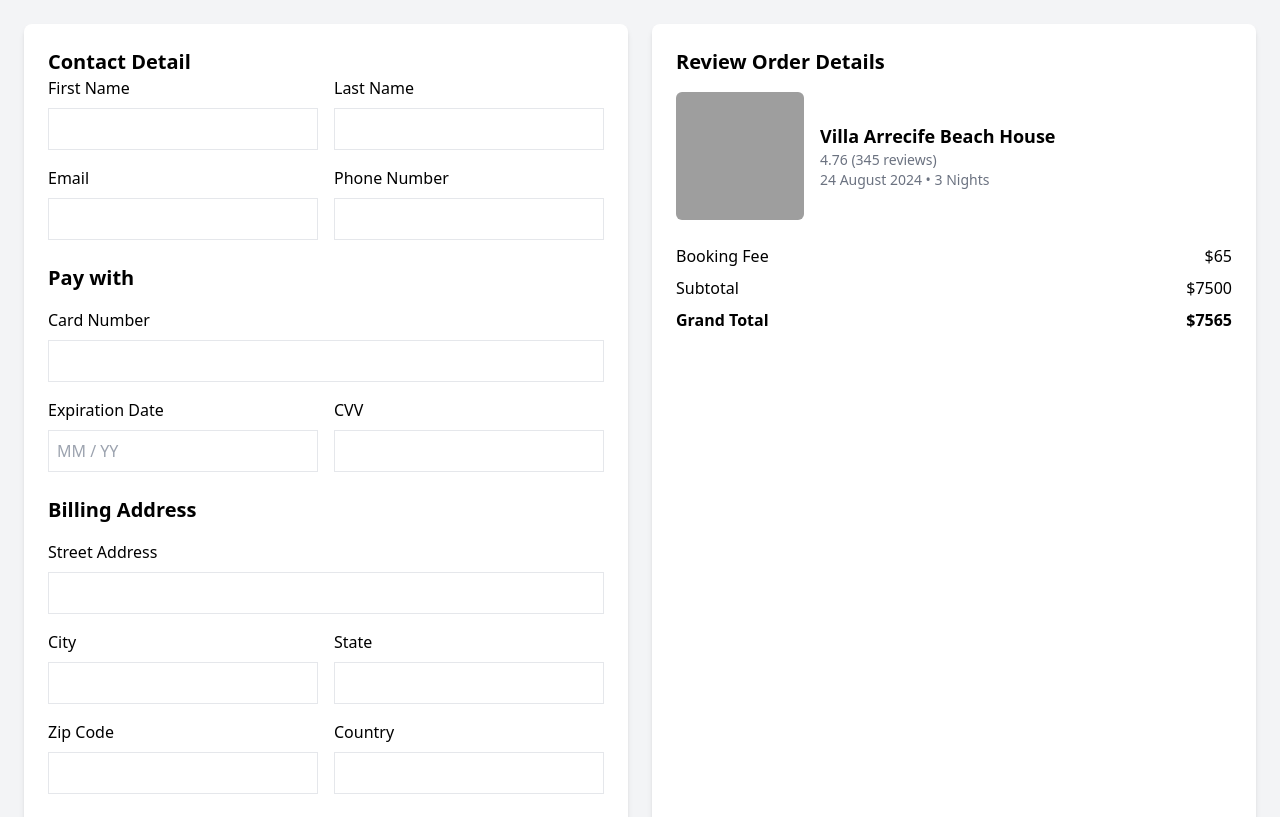
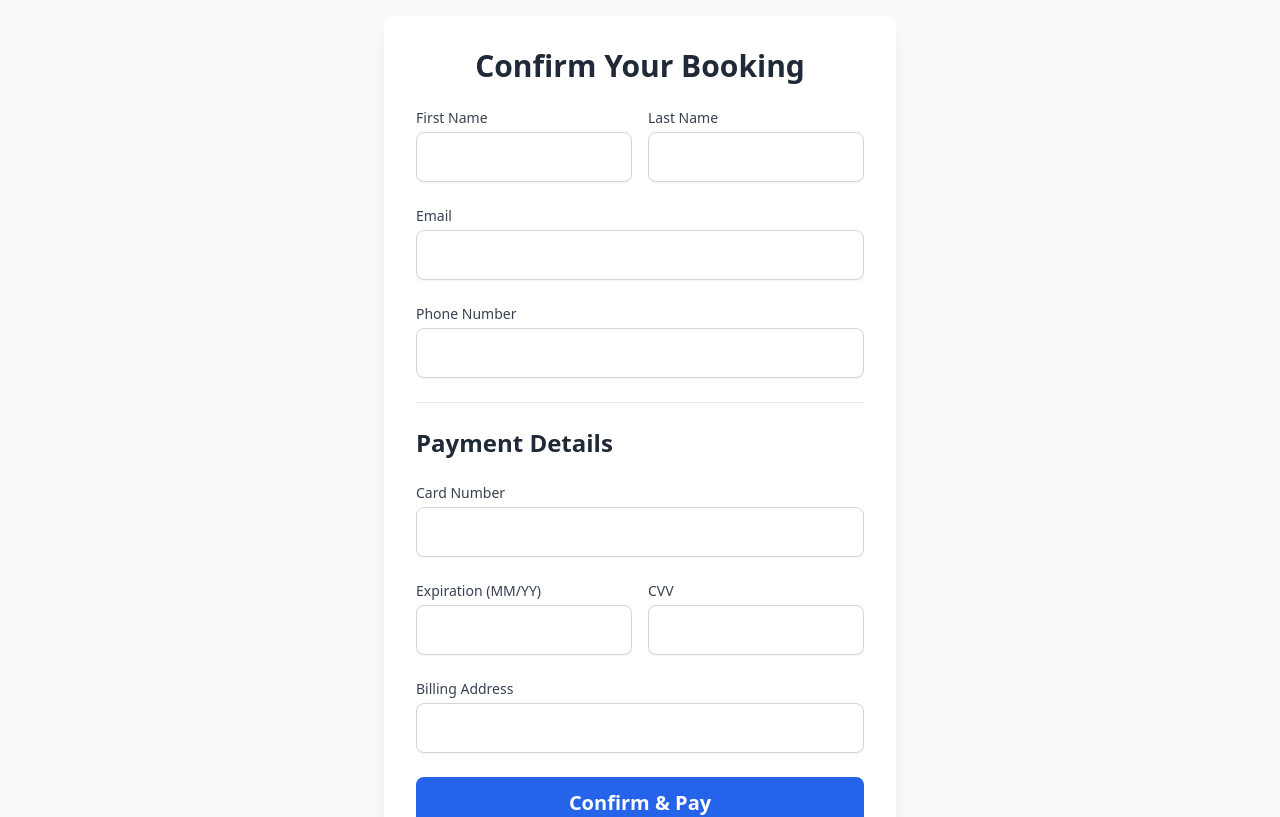
Before and after one commit to gemgeek/alx-listing-app-04, a Next.js app: page /booking in a window 1280 px wide. Shown: the top 817 px of the page. Built offline with nearby package versions, Linux system fonts and the light colour scheme; grey boxes are pictures that could not be loaded.

Commit message:
Task 3: Integrate API for booking form submission

```diff
--- /dev/null
+++ b/pages/api/bookings.ts
@@ -0,0 +1,49 @@
+import type { NextApiRequest, NextApiResponse } from 'next';
+
+interface BookingData {
+  firstName: string;
+  lastName: string;
+  email: string;
+  [key: string]: any;
+}
+
+interface SuccessResponse {
+  message: string;
+  bookingId: string;
+}
+
+interface ErrorResponse {
+  message: string;
+}
+
+export default function handler(
+  req: NextApiRequest,
+  res: NextApiResponse<SuccessResponse | ErrorResponse>
+) {
+  if (req.method !== 'POST') {
+    res.setHeader('Allow', ['POST']);
+    return res.status(405).json({ message: `Method ${req.method} Not Allowed` });
+  }
+
+  try {
+    const data: BookingData = req.body;
+
+    if (!data.firstName || !data.lastName || !data.email) {
+      return res.status(400).json({ message: 'Missing required fields: firstName, lastName, and email are required.' });
+    }
+
+    setTimeout(() => {
+      const newBookingId = `bk_${Date.now()}`;
+
+      console.log('Booking successful:', data);
+
+      return res.status(200).json({
+        message: 'Booking confirmed!',
+        bookingId: newBookingId
+      });
+    }, 1500);
+
+  } catch (error) {
+    return res.status(500).json({ message: 'Internal Server Error' });
+  }
+}
--- a/pages/booking/index.tsx
+++ b/pages/booking/index.tsx
@@ -1,23 +1,155 @@
-import BookingForm from "@/components/booking/BookingForm";
-import OrderSummary from "@/components/booking/OrderSummary";
+import axios from 'axios';
+import { useState, ChangeEvent, FormEvent } from 'react';
 
-export default function BookingPage() {
-  const bookingDetails = {
-    propertyName: "Villa Arrecife Beach House",
-    price: 7500,
-    bookingFee: 65,
-    totalNights: 3,
-    startDate: "24 August 2024",
+interface FormData {
+  firstName: string;
+  lastName: string;
+  email: string;
+  phoneNumber: string;
+  cardNumber: string;
+  expirationDate: string;
+  cvv: string;
+  billingAddress: string;
+}
+
+export default function BookingForm() {
+  const [formData, setFormData] = useState<FormData>({
+    firstName: '',
+    lastName: '',
+    email: '',
+    phoneNumber: '',
+    cardNumber: '',
+    expirationDate: '',
+    cvv: '',
+    billingAddress: '',
+  });
+
+  const [loading, setLoading] = useState(false);
+  const [error, setError] = useState<string | null>(null);
+  const [success, setSuccess] = useState<string | null>(null);
+
+  const handleChange = (e: ChangeEvent<HTMLInputElement>) => {
+    const { name, value } = e.target;
+    setFormData((prevData) => ({
+      ...prevData,
+      [name]: value,
+    }));
   };
 
-  return (
-    <div className="bg-gray-100 min-h-screen">
-      <div className="container mx-auto p-6">
-        <div className="grid grid-cols-1 lg:grid-cols-2 gap-6">
-          <BookingForm />
-          <OrderSummary bookingDetails={bookingDetails} />
+  const handleSubmit = async (e: FormEvent<HTMLFormElement>) => {
+    e.preventDefault();
+    setLoading(true);
+    setError(null);
+    setSuccess(null);
+
+    if (!formData.firstName || !formData.lastName || !formData.email) {
+      setError('First Name, Last Name, and Email are required.');
+      setLoading(false);
+      return;
+    }
+
+    try {
+      const response = await axios.post('/api/bookings', formData);
+      setSuccess(`Booking confirmed! Your booking ID is: ${response.data.bookingId}`);
+      setFormData({
+        firstName: '', lastName: '', email: '', phoneNumber: '',
+        cardNumber: '', expirationDate: '', cvv: '', billingAddress: '',
+      });
+    } catch (err: any) {
+      console.error('Booking failed:', err);
+      setError(err.response?.data?.message || 'Failed to submit booking. Please try again.');
+    } finally {
+      setLoading(false);
+    }
+  };
+
+  const inputStyles = "w-full p-3 border border-gray-300 rounded-lg shadow-sm focus:outline-none focus:ring-2 focus:ring-blue-500";
+
+  if (success) {
+    return (
+      <div className="flex justify-center items-center min-h-screen bg-gray-50">
+        <div className="max-w-md w-full text-center bg-white p-8 rounded-lg shadow-xl">
+          <h2 className="text-3xl font-bold text-green-600 mb-4">Thank You!</h2>
+          <p className="text-lg text-gray-700">{success}</p>
+          <button
+            onClick={() => setSuccess(null)}
+            className="mt-6 w-full bg-blue-600 text-white font-bold py-3 px-6 rounded-lg hover:bg-blue-700 transition-colors duration-300"
+          >
+            Make Another Booking
+          </button>
         </div>
       </div>
+    );
+  }
+
+  return (
+    <div className="flex justify-center items-center min-h-screen bg-gray-50 p-4">
+      <form
+        onSubmit={handleSubmit}
+        className="max-w-lg w-full bg-white p-8 rounded-lg shadow-xl space-y-6"
+      >
+        <h1 className="text-3xl font-bold text-center text-gray-800">Confirm Your Booking</h1>
+
+        {/* Personal Information */}
+        <div className="grid grid-cols-1 md:grid-cols-2 gap-4">
+          <div>
+            <label htmlFor="firstName" className="block text-sm font-medium text-gray-700 mb-1">First Name</label>
+            <input type="text" name="firstName" id="firstName" value={formData.firstName} onChange={handleChange} className={inputStyles} required />
+          </div>
+          <div>
+            <label htmlFor="lastName" className="block text-sm font-medium text-gray-700 mb-1">Last Name</label>
+            <input type="text" name="lastName" id="lastName" value={formData.lastName} onChange={handleChange} className={inputStyles} required />
+          </div>
+        </div>
+        <div>
+          <label htmlFor="email" className="block text-sm font-medium text-gray-700 mb-1">Email</label>
+          <input type="email" name="email" id="email" value={formData.email} onChange={handleChange} className={inputStyles} required />
+        </div>
+        <div>
+          <label htmlFor="phoneNumber" className="block text-sm font-medium text-gray-700 mb-1">Phone Number</label>
+          <input type="tel" name="phoneNumber" id="phoneNumber" value={formData.phoneNumber} onChange={handleChange} className={inputStyles} />
+        </div>
+
+        {/* Payment Details */}
+        <hr className="my-4"/>
+        <h2 className="text-2xl font-semibold text-gray-800">Payment Details</h2>
+        <div>
+          <label htmlFor="cardNumber" className="block text-sm font-medium text-gray-700 mb-1">Card Number</label>
+          <input type="text" name="cardNumber" id="cardNumber" value={formData.cardNumber} onChange={handleChange} className={inputStyles} />
+        </div>
+        <div className="grid grid-cols-2 gap-4">
+          <div>
+            <label htmlFor="expirationDate" className="block text-sm font-medium text-gray-700 mb-1">Expiration (MM/YY)</label>
+            <input type="text" name="expirationDate" id="expirationDate" value={formData.expirationDate} onChange={handleChange} className={inputStyles} />
+          </div>
+          <div>
+            <label htmlFor="cvv" className="block text-sm font-medium text-gray-700 mb-1">CVV</label>
+            <input type="text" name="cvv" id="cvv" value={formData.cvv} onChange={handleChange} className={inputStyles} />
+          </div>
+        </div>
+        <div>
+          <label htmlFor="billingAddress" className="block text-sm font-medium text-gray-700 mb-1">Billing Address</label>
+          <input type="text" name="billingAddress" id="billingAddress" value={formData.billingAddress} onChange={handleChange} className={inputStyles} />
+        </div>
+
+        {/* Submit Button & Error Message */}
+        <div>
+          <button
+            type="submit"
+            disabled={loading}
+            className="w-full bg-blue-600 text-white font-bold py-3 px-6 rounded-lg text-xl hover:bg-blue-700 transition-colors duration-300 disabled:bg-gray-400 disabled:cursor-not-allowed"
+          >
+            {loading ? "Processing..." : "Confirm & Pay"}
+          </button>
+        </div>
+
+        {/* Error Message Display */}
+        {error && (
+          <div className="text-red-600 bg-red-100 border border-red-400 p-3 rounded-lg text-center">
+            {error}
+          </div>
+        )}
+      </form>
     </div>
   );
 }
```
